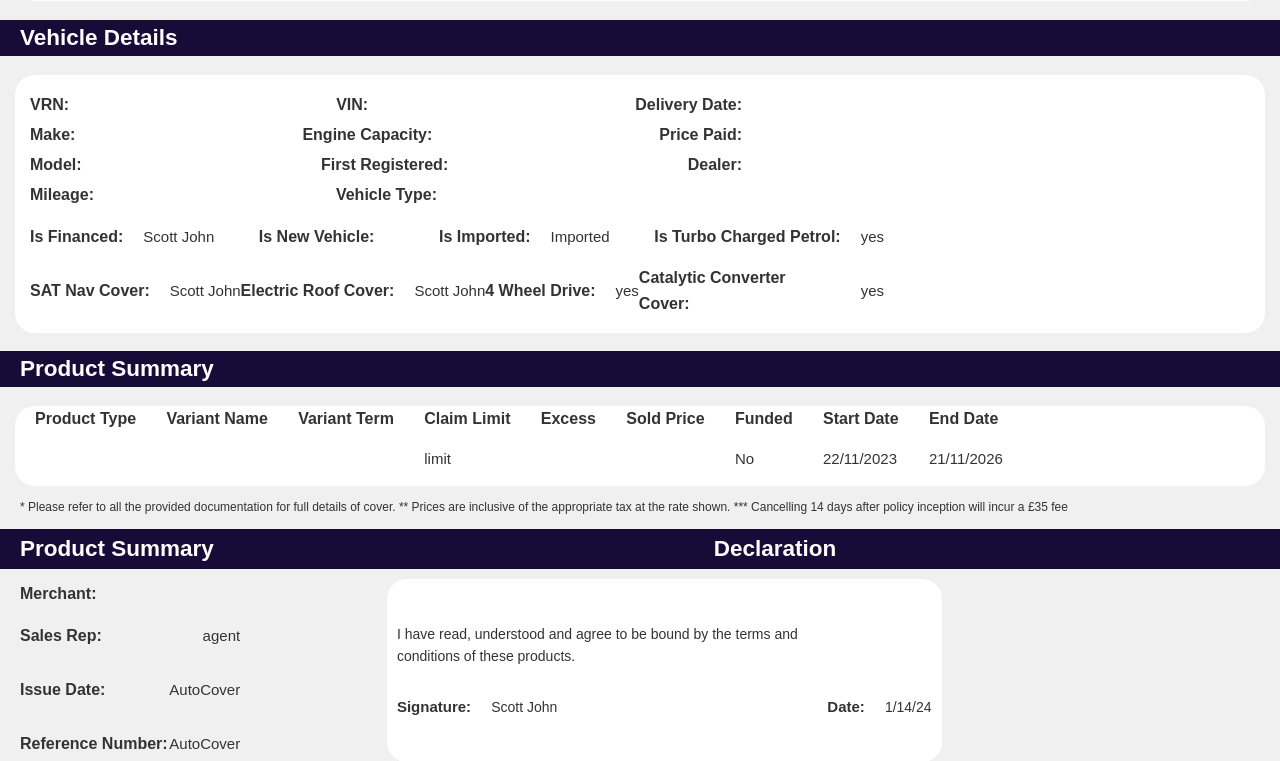
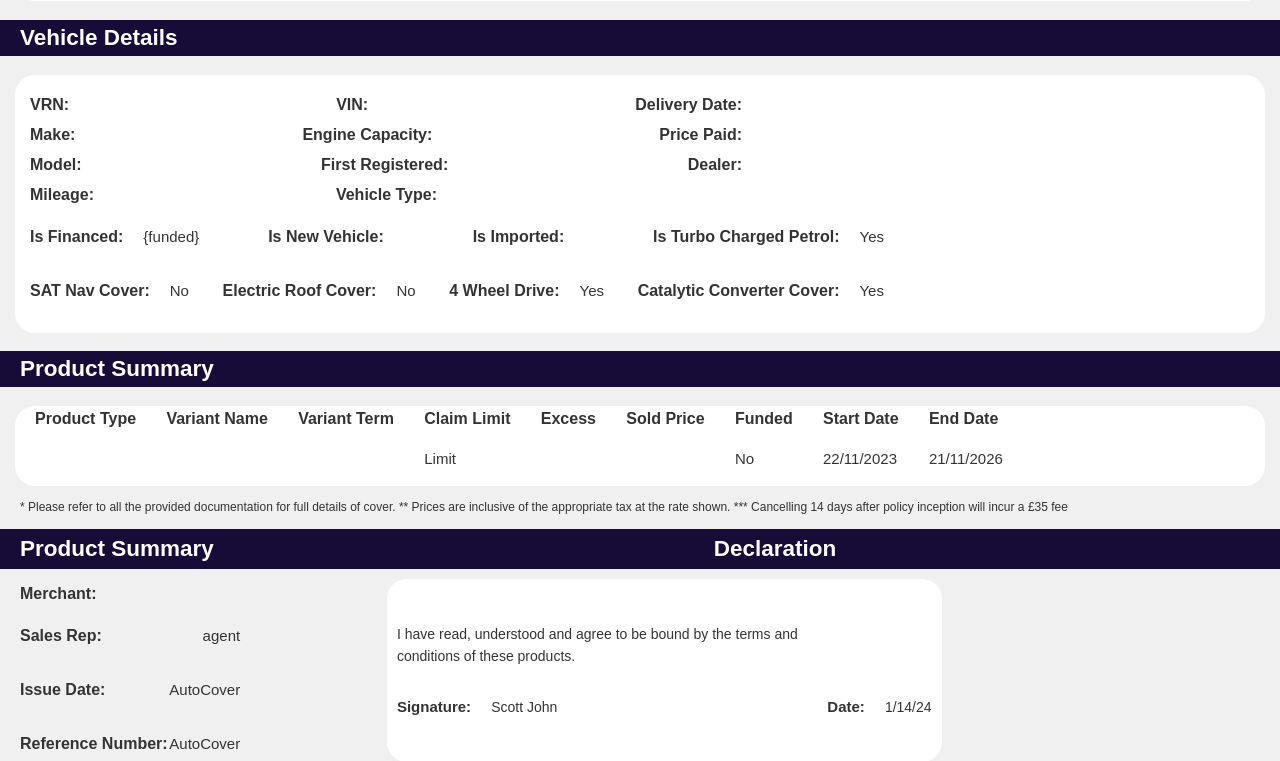
Before and after one commit to Saadi07/autocover, a Python web app: template templates/SCOTT JONES Contract.html in a window 1280 px wide. Shown: the part 371-1132 px from the top of the page. Run offline with Jinja, Linux system fonts and the light colour scheme; the template is opened without the code that fills it, so the values that code supplies are empty.

Commit message:
Added minor changes

```diff
--- a/templates/SCOTT JONES Contract.html
+++ b/templates/SCOTT JONES Contract.html
@@ -249,7 +249,7 @@
             <div style="display:flex; align-items: center;align-content: center; gap: 20px; flex-direction: row">
                 <strong style="font-size: 16px">
                     Is Financed: </strong>
-                <p style="font-size: 15px">Scott John</p>
+                <p style="font-size: 15px">{funded}</p>
             </div>
             <div style="display:flex; align-items: center;align-content: center; gap: 20px; flex-direction: row">
                 <strong style="font-size: 16px">
@@ -259,34 +259,34 @@
             <div style="display:flex; align-items: center;align-content: center; gap: 20px; flex-direction: row">
                 <strong style="font-size: 16px">
                     Is Imported: </strong>
-                <p style="font-size: 15px">Imported</p>
+                <p style="font-size: 15px">{{vehicle_data['Is the vehicle imported?']}}</p>
             </div>
             <div style="display:flex; align-items: center;align-content: center; gap: 20px; flex-direction: row">
                 <strong style="font-size: 16px">
                     Is Turbo Charged Petrol: </strong>
-                <p style="font-size: 15px">yes</p>
+                <p style="font-size: 15px">Yes</p>
             </div>
         </div>
         <div id="vrnSectionBelow" style="width: 70%;">
             <div style="display:flex; align-items: center;align-content: center; gap: 20px; flex-direction: row">
                 <strong style="font-size: 16px">
                     SAT Nav Cover: </strong>
-                <p style="font-size: 15px">Scott John</p>
+                <p style="font-size: 15px">No</p>
             </div>
             <div style="display:flex; align-items: center;align-content: center; gap: 20px; flex-direction: row">
                 <strong style="font-size: 16px">
                     Electric Roof Cover: </strong>
-                <p style="font-size: 15px">Scott John</p>
+                <p style="font-size: 15px">No</p>
             </div>
             <div style="display:flex; align-items: center;align-content: center; gap: 20px; flex-direction: row">
                 <strong style="font-size: 16px">
                     4 Wheel Drive: </strong>
-                <p style="font-size: 15px">yes</p>
+                <p style="font-size: 15px">Yes</p>
             </div>
             <div style="display:flex; align-items: center;align-content: center; gap: 20px; flex-direction: row">
                 <strong style="font-size: 16px">
                     Catalytic Converter Cover: </strong>
-                <p style="font-size: 15px">yes</p>
+                <p style="font-size: 15px">Yes</p>
             </div>
         </div>
         <!-- Add more fields as required -->
@@ -305,7 +305,7 @@
                     Product Type
                 </strong>
                 <p style="font-size: 15px">
-                    {{product_data['Product Type ']}}
+                    {{product_data['Product Type']}}
                 </p>
             </div>
             <div style="display: flex; flex-direction: column">
@@ -329,7 +329,7 @@
                     Claim Limit
                 </strong>
                 <p style="font-size: 15px">
-                    limit
+                    Limit
                 </p>
             </div>
             <div style="display: flex; flex-direction: column">
--- a/utils/utils.py
+++ b/utils/utils.py
@@ -258,10 +258,11 @@
     )
 
     if send_email:
+        print("Sending email...")
         # Set your SendGrid API key
         # sendgrid_api_key = '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'
         sg = sendgrid.SendGridAPIClient(SENDGRID_API_KEY)
-
+        print(SENDGRID_API_KEY)
         # Set sender and recipient email addresses
         # from_email = "admin@claims-gurus.co.uk"
         # to_email = to_email or "marriam.siddiqui@gmail.com"
@@ -276,8 +277,10 @@
             subject="AutoCover Contract",
             html_content="Please find the attached PDF.",
         )
+        print("about to send email")
 
         with open("output.pdf", "rb") as f:
+            print("about to send email")
             data = f.read()
             encoded_data = base64.b64encode(data).decode()
 
@@ -298,6 +301,7 @@
         # logger.info(f"about to send email")
         print("about to send email")
         try:
+            print("about to send email in try")
             # response = sg.send(message)
             response = sg.client.mail.send.post(request_body=message.get())
             logger.info(
```
Also changed, not shown: services/event_service.py (+16 -4 lines).
